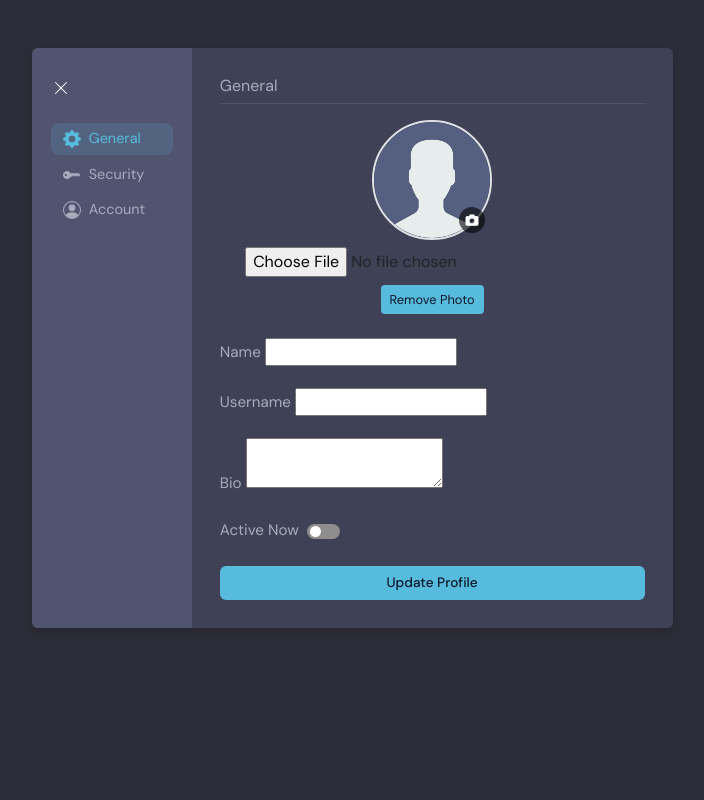
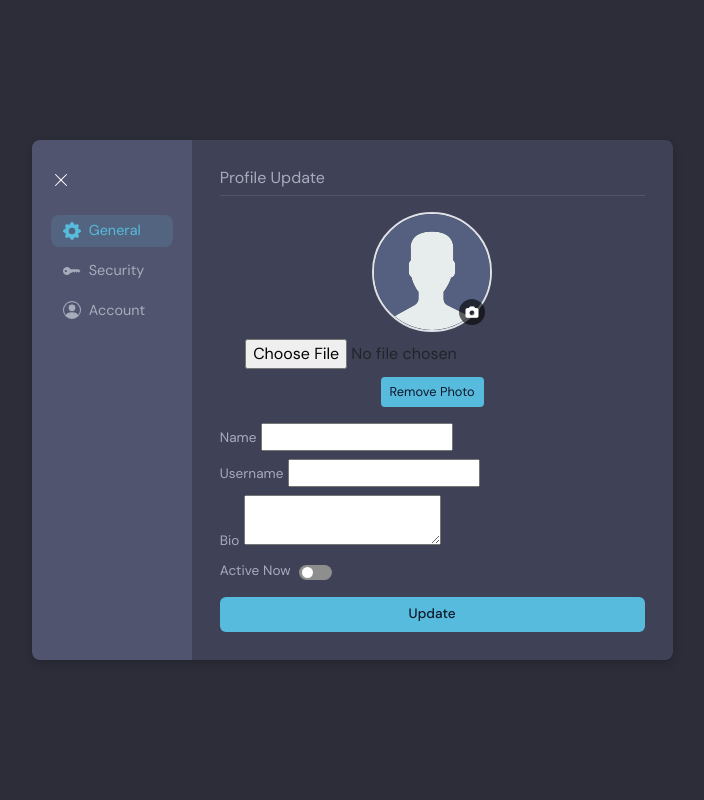
Before and after one commit to athikapriya/django-studyhub, a Django app: template base/templates/users/user_edit.html in a window 1280 px wide. Shown: the whole page, without its empty margins (288-992 px from the left). Run offline with Django 3.2, Linux system fonts and the light colour scheme; the template is opened without the code that fills it, so the values that code supplies are empty, except form fields; tables that the repository leaves empty hold one stand-in row (values such as "Sample post"); form fields are guessed from the names that the template uses; some libraries are stand-ins or nearby versions.

Commit message:
Center settings card, add scroll, style form inputs/labels

```diff
--- a/base/templates/users/user_edit.html
+++ b/base/templates/users/user_edit.html
@@ -6,14 +6,18 @@
 {% endblock %}
 
 {% block content %}
-<main class="account-settings">
+<!-- =============== Profile Update section starts here =============== -->
+<main class="account-settings d-flex align-items-center justify-content-center">
     <div class="container">
         <div class="row my-5">
             <div class="col-lg-9 col-xl-7 mx-auto">
                 <div class="d-flex">
-                    <div class="row g-0" style="box-shadow: 0 4px 10px rgba(0, 0, 0, 0.18);">
+                    <div class="row g-0 settings-card" style="box-shadow: 0 4px 10px rgba(0, 0, 0, 0.18);">
 
-                        <div class="col-2 col-md-4 col-lg-3 color-bg-surface settings-sidebar">
+                        <!-- =============== settings sidebar starts here =============== -->
+                        <div class="col-2 col-md-3 color-bg-surface settings-sidebar">
+
+                            <!-- =============== Settings back icon =============== -->
                             <div class="settings-header">
                                 <a href="javascript:history.back()"  class="text-decoration-none " style="color: var(--color-text-primary)">
                                     <svg xmlns="http://www.w3.org/2000/svg" width="16" height="16" fill="currentColor" class="bi bi-x-lg" viewBox="0 0 16 16">
@@ -22,9 +26,11 @@
                                 </a>
                             </div>
 
+                            <!-- =============== settings links starts here =============== -->
                             <div class="settings-links">
                                 <ul class="mb-0 ps-0 ">
-                                    <li class="mt-4 mb-1">
+                                    <!-- =============== general =============== -->
+                                    <li class="mt-4 mb-2">
                                         <a href="{% url 'user-edit' request.user.username %}" class="setting-link d-flex align-items-center gap-2 active">
                                             <svg xmlns="http://www.w3.org/2000/svg" width="16" height="16" fill="currentColor" class="bi bi-gear-fill" viewBox="0 0 16 16">
                                                 <path d="M9.405 1.05c-.413-1.4-2.397-1.4-2.81 0l-.1.34a1.464 1.464 0 0 1-2.105.872l-.31-.17c-1.283-.698-2.686.705-1.987 1.987l.169.311c.446.82.023 1.841-.872 2.105l-.34.1c-1.4.413-1.4 2.397 0 2.81l.34.1a1.464 1.464 0 0 1 .872 2.105l-.17.31c-.698 1.283.705 2.686 1.987 1.987l.311-.169a1.464 1.464 0 0 1 2.105.872l.1.34c.413 1.4 2.397 1.4 2.81 0l.1-.34a1.464 1.464 0 0 1 2.105-.872l.31.17c1.283.698 2.686-.705 1.987-1.987l-.169-.311a1.464 1.464 0 0 1 .872-2.105l.34-.1c1.4-.413 1.4-2.397 0-2.81l-.34-.1a1.464 1.464 0 0 1-.872-2.105l.17-.31c.698-1.283-.705-2.686-1.987-1.987l-.311.169a1.464 1.464 0 0 1-2.105-.872zM8 10.93a2.929 2.929 0 1 1 0-5.86 2.929 2.929 0 0 1 0 5.858z"/>
@@ -32,14 +38,16 @@
                                             <span>General </span>
                                         </a>
                                     </li>
-                                    <li class="mb-1">
-                                        <a href="" class="setting-link d-flex align-items-center gap-2">
+                                    <!-- =============== security =============== -->
+                                    <li class="mb-2">
+                                        <a href="{% url 'change-password' request.user.username %}" class="setting-link d-flex align-items-center gap-2">
                                             <svg xmlns="http://www.w3.org/2000/svg" width="16" height="16" fill="currentColor" class="bi bi-key-fill" viewBox="0 0 16 16">
                                                 <path d="M3.5 11.5a3.5 3.5 0 1 1 3.163-5H14L15.5 8 14 9.5l-1-1-1 1-1-1-1 1-1-1-1 1H6.663a3.5 3.5 0 0 1-3.163 2M2.5 9a1 1 0 1 0 0-2 1 1 0 0 0 0 2"/>
                                             </svg>
                                             <span>Security</span>
                                         </a>
                                     </li>
+                                    <!-- =============== account =============== -->
                                     <li>
                                         <a href="" class="setting-link d-flex align-items-center gap-2">
                                             <svg xmlns="http://www.w3.org/2000/svg" width="15" height="15" fill="currentColor" class="bi bi-person-circle" viewBox="0 0 16 16">
@@ -51,16 +59,26 @@
                                     </li>
                                 </ul>
                             </div>
+                            <!-- =============== settings link ends here =============== -->
+
                         </div>
-                        <div class="col-10 col-md-8 col-lg-9  color-bg-main settings-main">
+                        <!-- =============== settings sidebar ends here =============== -->
+
+
+                        <!-- =============== settings main starts here =============== -->
+                        <div class="col-10 col-md-9 color-bg-main settings-main">
+
+                            <!-- =============== settings main header =============== -->
                             <div>
-                                <h5 style="border-bottom: 1px solid var(--color-neutral);" class="pb-2 color-text-tertiary fw-normal">General</h5>
+                                <h5 style="border-bottom: 1px solid var(--color-neutral);" class="pb-2 color-text-tertiary fw-normal">Profile Update</h5>
                             </div>
+
+                            <!-- =============== settings form starts here =============== -->
                             <form method="POST" enctype="multipart/form-data" class="">
                                 {% csrf_token %}
 
-                                <!-- Avatar Circle with Camera Icon -->
-                                <div class="text-center mb-4 position-relative d-inline-block">
+                                <!-- =============== Avatar Circle with Camera Icon =============== -->
+                                <div class="text-center mb-3 position-relative d-inline-block">
                                     <label for="id_avatar" style="cursor:pointer; position: relative;">
                                         {% if user.avatar %}
                                             <img src="{{ user.avatar.url }}" id="avatarPreview" class="rounded-circle" width="120" height="120" style="object-fit: cover;" alt="avatar">
@@ -75,14 +93,14 @@
                                     {{ form.avatar }}
                                     <input type="hidden" name="remove_avatar" id="removeAvatarInput" value="false">
 
-                                    <!-- Remove Photo Button -->
+                                    <!-- =============== remove photo button =============== -->
                                     <div class="mt-2">
                                         <button type="button" class="btn btn-sm" id="removePhotoBtn">Remove Photo</button>
                                     </div>
                                 </div>
 
-                                <!-- Other Fields -->
-                                <div class="mb-3">
+                                <!-- =============== name field =============== -->
+                                <div class="mb-2">
                                     <label class="form-label">Name</label>
                                     {{ form.name }}
 
@@ -93,7 +111,8 @@
                                     {% endfor %}
                                 </div>
 
-                                <div class="mb-3">
+                                <!-- =============== username field =============== -->
+                                <div class="mb-2">
                                     <label class="form-label">Username</label>
                                     {{ form.username }}
 
@@ -104,7 +123,8 @@
                                     {% endfor%}
                                 </div>
 
-                                <div class="mb-3">
+                                <!-- =============== bio field =============== -->
+                                <div class="mb-2">
                                     <label class="form-label">Bio</label>
                                     {{ form.bio }}
 
@@ -115,7 +135,8 @@
                                     {% endfor %}
                                 </div>
 
-                                <div class="mb-3 d-flex align-items-center gap-2">
+                                <!-- =============== active now toggle =============== -->
+                                <div class="mb-2 d-flex align-items-center gap-2">
                                     <label class="form-label mb-0">Active Now</label>
                                     <label class="switch mb-0">
                                         <input type="checkbox" name="is_online" id="id_is_online" {% if user.is_online %}checked{% endif %}>
@@ -123,10 +144,13 @@
                                     </label>
                                 </div>
 
-                                <button type="submit" class="btn w-100 mt-2 update-btn">Update Profile</button>
+                                <!-- =============== update button =============== -->
+                                <button type="submit" class="btn w-100 mt-2 update-btn">Update</button>
                             </form>
+                            <!-- =============== settings form ends here =============== -->
+
                         </div>
-
+                        <!-- =============== settings main ends here =============== -->
 
                     </div>
                 </div>
@@ -137,7 +161,7 @@
 
 
 
-<!-- JS -->
+<!-- =============== js =============== -->
 <script>
 const avatarInput = document.getElementById("id_avatar");
 const avatarPreview = document.getElementById("avatarPreview");
@@ -165,3 +189,4 @@ removeBtn.addEventListener("click", function(){
 </script>
 
 {% endblock %}
+<!-- =============== Profile Update section ends here =============== -->
--- a/static/css/users/style.css
+++ b/static/css/users/style.css
@@ -97,7 +97,7 @@ nav{
     height: 11px;
     width: 11px;
     left: 3px;
-    bottom: 2px;
+    bottom: 1.5px;
     background-color: #fff;
     transition: 0.4s;
     border-radius: 50%;
@@ -197,3 +197,39 @@ input:checked + .slider {
         background: rgba(87, 187, 221, 0.15);
     }
 }
+
+
+/* form */
+.account-settings .form-label{
+    margin-bottom: 2px;
+    font-size: 0.85rem;
+}
+
+.form-input-custom{
+    font-size: 0.85rem;
+}
+
+.form-input-custom::placeholder {
+    font-size: 0.85rem;
+}
+
+
+/* for alignment and scroller */
+.account-settings {
+    min-height: 100vh;
+    padding: 20px;
+}
+
+.settings-card {
+    width: 100%;
+    max-width: 850px;
+    max-height: 85vh;
+    box-shadow: 0 4px 10px rgba(0, 0, 0, 0.18);
+    border-radius: 8px;
+    overflow: hidden;
+}
+
+.settings-main {
+    overflow-y: auto;
+    max-height: 85vh;
+}
```
